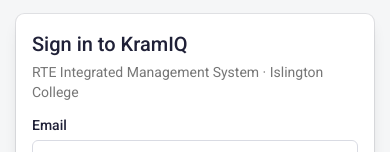
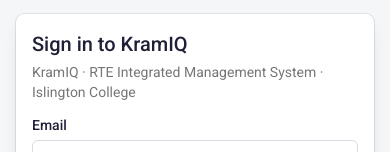
Before and after one commit to Salokya-1/The-Biggys, a Next.js app in the folder web/: page /login in a window 390 px wide. Shown: the part 184-336 px from the top of the page. Built offline with nearby package versions, Linux system fonts and the light colour scheme; no server answers.

Commit message:
feat: KramIQ is the product name, with the mark leading the landing page and the mobile sign-in

```diff
--- a/web/src/app/login/page.tsx
+++ b/web/src/app/login/page.tsx
@@ -65,7 +65,7 @@ export default function LoginPage() {
         <Card className="shadow-lg">
           <CardHeader>
             <CardTitle className="text-xl">Sign in to KramIQ</CardTitle>
-            <CardDescription>RTE Integrated Management System · Islington College</CardDescription>
+            <CardDescription>KramIQ · RTE Integrated Management System · Islington College</CardDescription>
           </CardHeader>
           <CardContent>
             <form onSubmit={submit} className="space-y-4">
--- a/web/src/app/page.tsx
+++ b/web/src/app/page.tsx
@@ -24,7 +24,11 @@ export default function Home() {
     <div className="min-h-screen bg-background">
       <header className="bg-sidebar text-sidebar-foreground">
         <div className="mx-auto flex max-w-5xl items-center justify-between px-6 py-4">
-          <Image src="/brand/islington-logo-white.svg" alt="Islington College" width={170} height={40} priority className="h-10 w-auto" />
+          <span className="flex min-w-0 items-center gap-3">
+            <Image src="/brand/islington-logo-white.svg" alt="Islington College" width={170} height={40} priority className="h-10 w-auto shrink-0" />
+            <span className="h-8 w-px shrink-0 bg-sidebar-border" />
+            <Image src="/brand/kramiq-square.png" alt="KramIQ by The Biggys" width={80} height={80} priority className="h-10 w-10 shrink-0" />
+          </span>
           <div className="flex items-center gap-2">
             <ThemeToggle inverse />
             <Button size="sm" className="bg-brand-orange text-white hover:bg-brand-orange/90" render={<Link href="/login" />}>
@@ -35,9 +39,20 @@ export default function Home() {
       </header>
 
       <main className="mx-auto flex max-w-5xl flex-col gap-10 px-6 py-14">
-        <section className="flex flex-col gap-3">
+        <section className="flex flex-col items-center gap-3 text-center sm:items-start sm:text-left">
+          {/* The mark is the first thing on the page: it is the name people will remember. */}
+          <Image
+            src="/brand/kramiq.png"
+            alt="KramIQ by The Biggys"
+            width={823}
+            height={787}
+            priority
+            className="h-40 w-auto max-w-full sm:h-56"
+          />
           <p className="text-xs font-semibold uppercase tracking-widest text-brand-blue">Islington Hackathon 2026 · Team The Biggys</p>
-          <h1 className="text-4xl font-bold uppercase tracking-tight text-primary sm:text-5xl">RTE Integrated Management System</h1>
+          <h1 className="text-4xl font-bold tracking-tight text-primary sm:text-5xl">
+            KramIQ <span className="block text-2xl font-semibold uppercase tracking-tight text-muted-foreground sm:text-3xl">RTE Integrated Management System</span>
+          </h1>
           <p className="max-w-2xl text-lg text-muted-foreground">
             One source of truth for student records, result processing and examination seating — replacing the RTE Department&apos;s isolated
             spreadsheets with a validated, approval-gated, auditable workflow.
```
Also changed, not shown: 1 other file (tests, documents, lock files or other folders).
